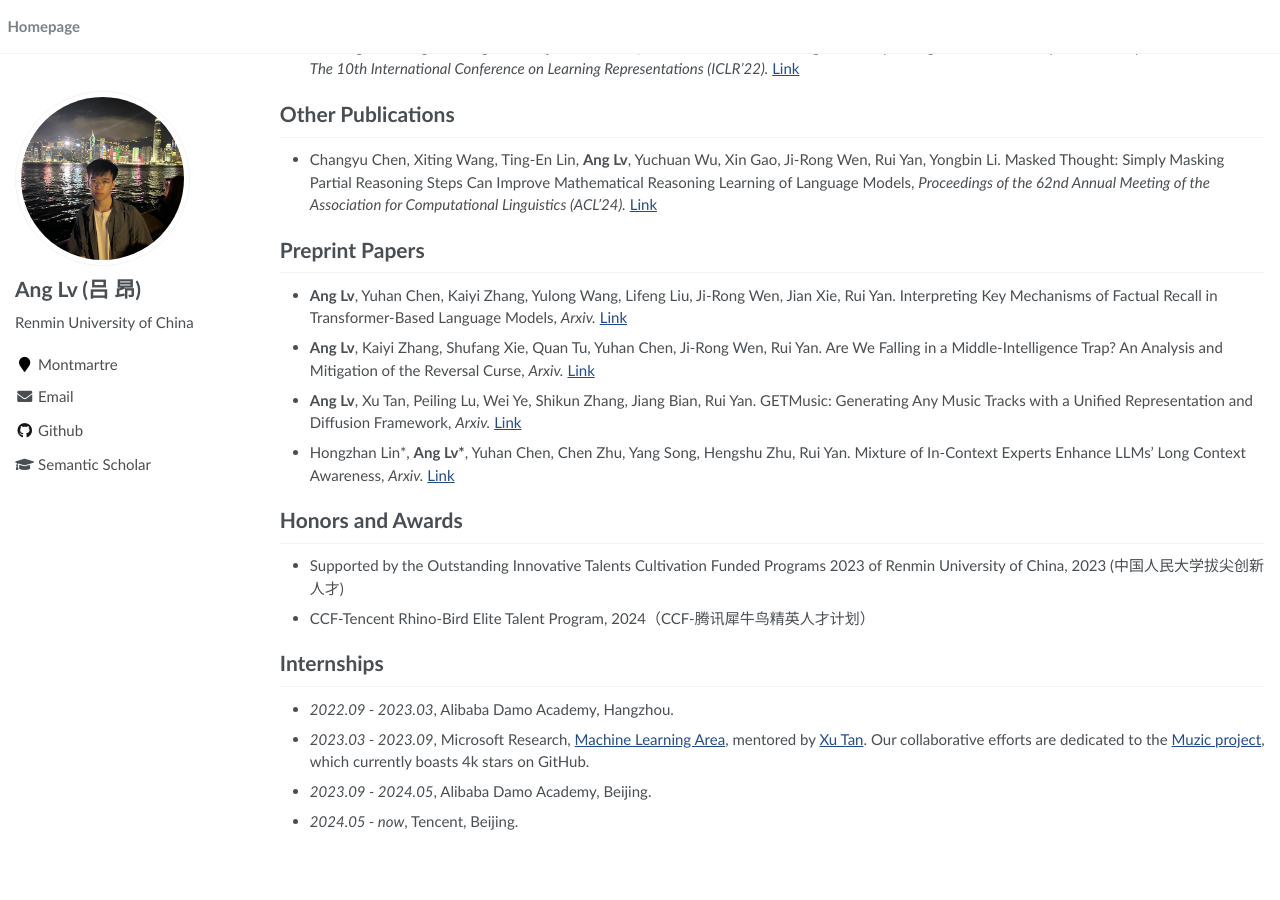
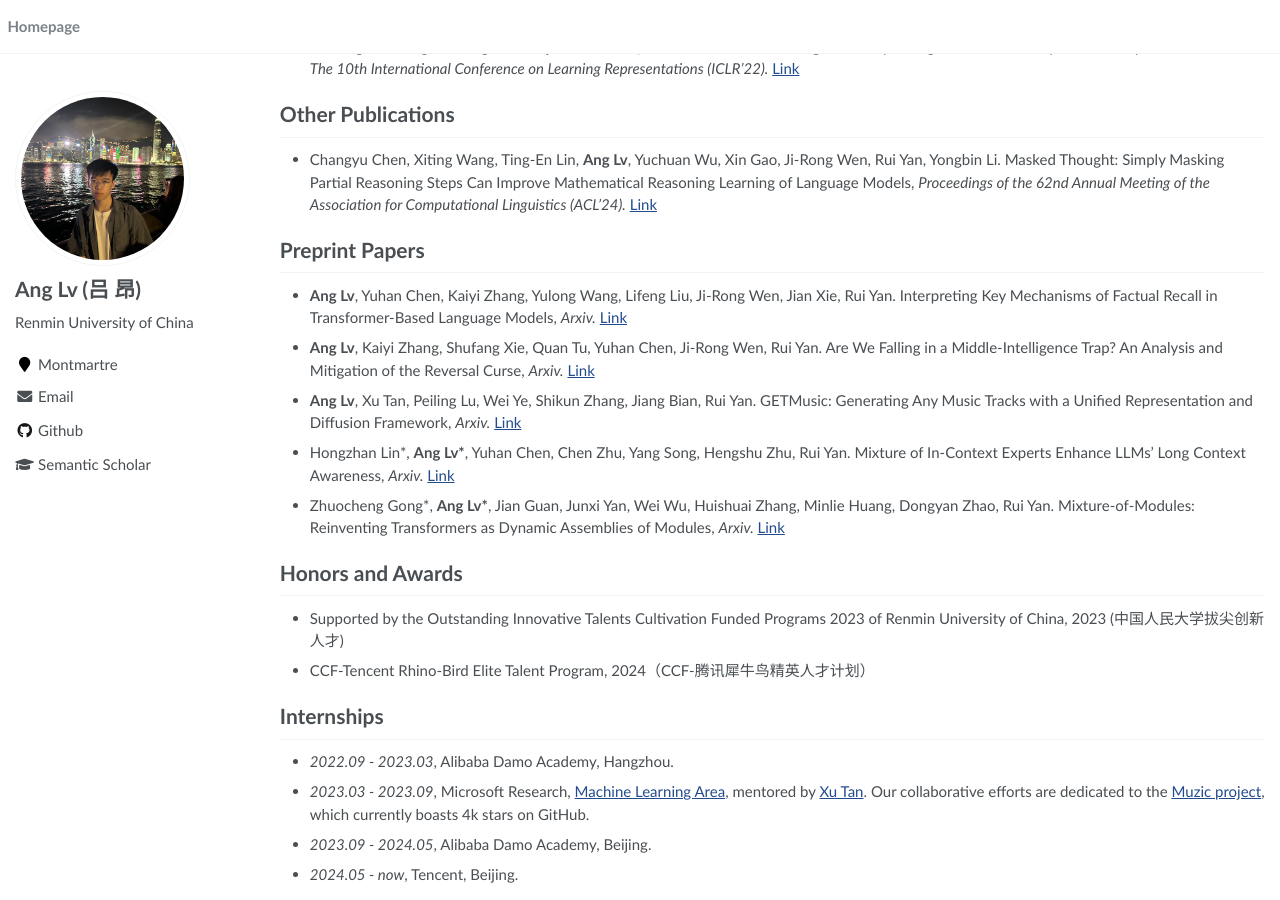
Before and after one commit to trestad/trestad.github.io, a Jekyll site: the page built from _pages/about.md, in a window 1280 px wide and 900 px high, scrolled down 695 px. Built offline with Jekyll 4.4.1, drawn with Linux system fonts in a browser that asks for light colours; before the commit the page ends 1543 px from its top, so only the background shows below that.

Commit message:
Update about.md

```diff
--- a/_pages/about.md
+++ b/_pages/about.md
@@ -55,6 +55,8 @@ I am currently a second year Ph.D. student at [Gaoling School of Artificial Inte
 - Hongzhan Lin\*, **Ang Lv\***, Yuhan Chen, Chen Zhu, Yang Song, Hengshu Zhu, Rui Yan. Mixture of In-Context Experts
 Enhance LLMs’ Long Context Awareness, *Arxiv.* [Link](https://arxiv.org/pdf/2406.19598)
 
+- Zhuocheng Gong\*, **Ang Lv\***, Jian Guan, Junxi Yan, Wei Wu, Huishuai Zhang, Minlie Huang, Dongyan Zhao, Rui Yan. Mixture-of-Modules: Reinventing Transformers as Dynamic Assemblies of Modules, *Arxiv.* [Link](https://arxiv.org/pdf/2407.06677)
+
 # Honors and Awards
 - Supported by the Outstanding Innovative Talents Cultivation Funded Programs 2023 of Renmin University of
 China, 2023 (中国人民大学拔尖创新人才)
```
